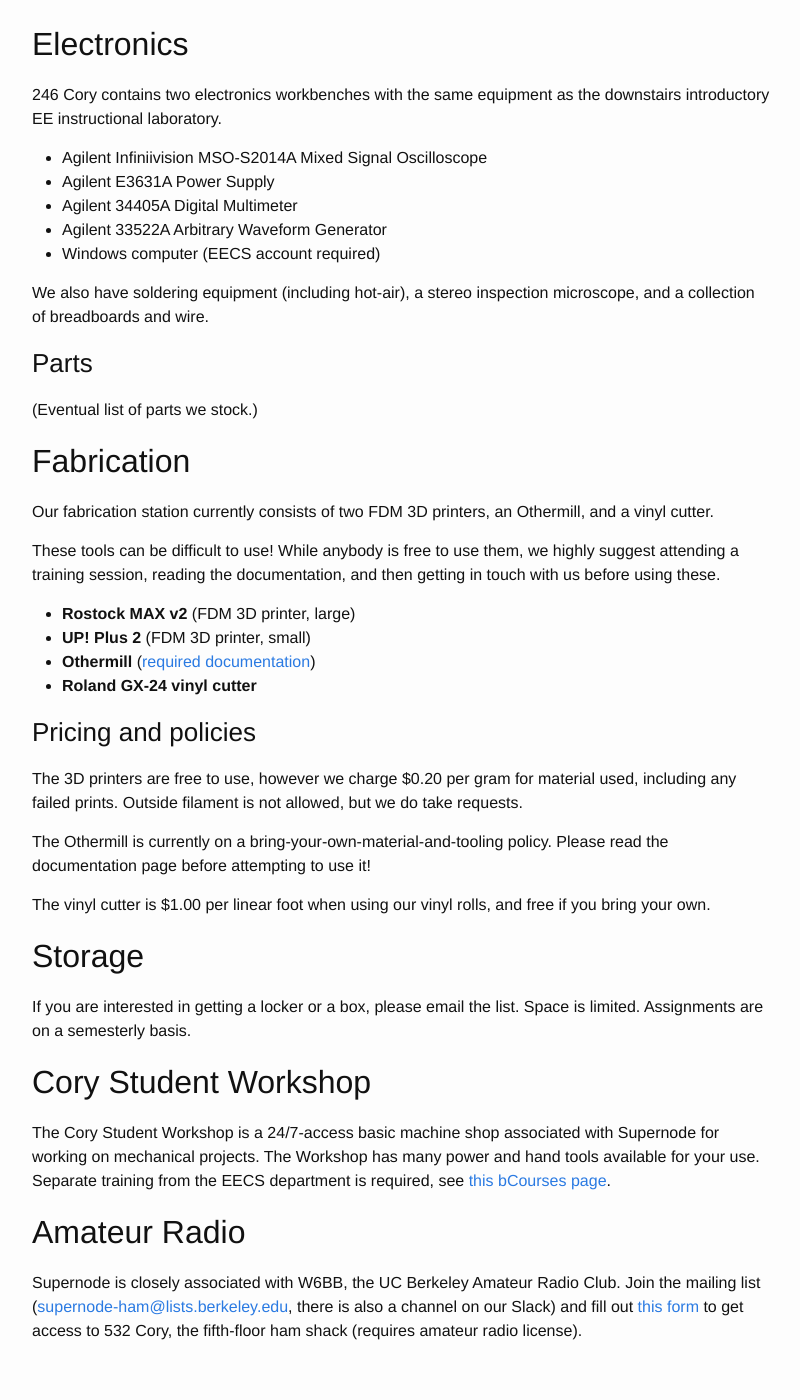
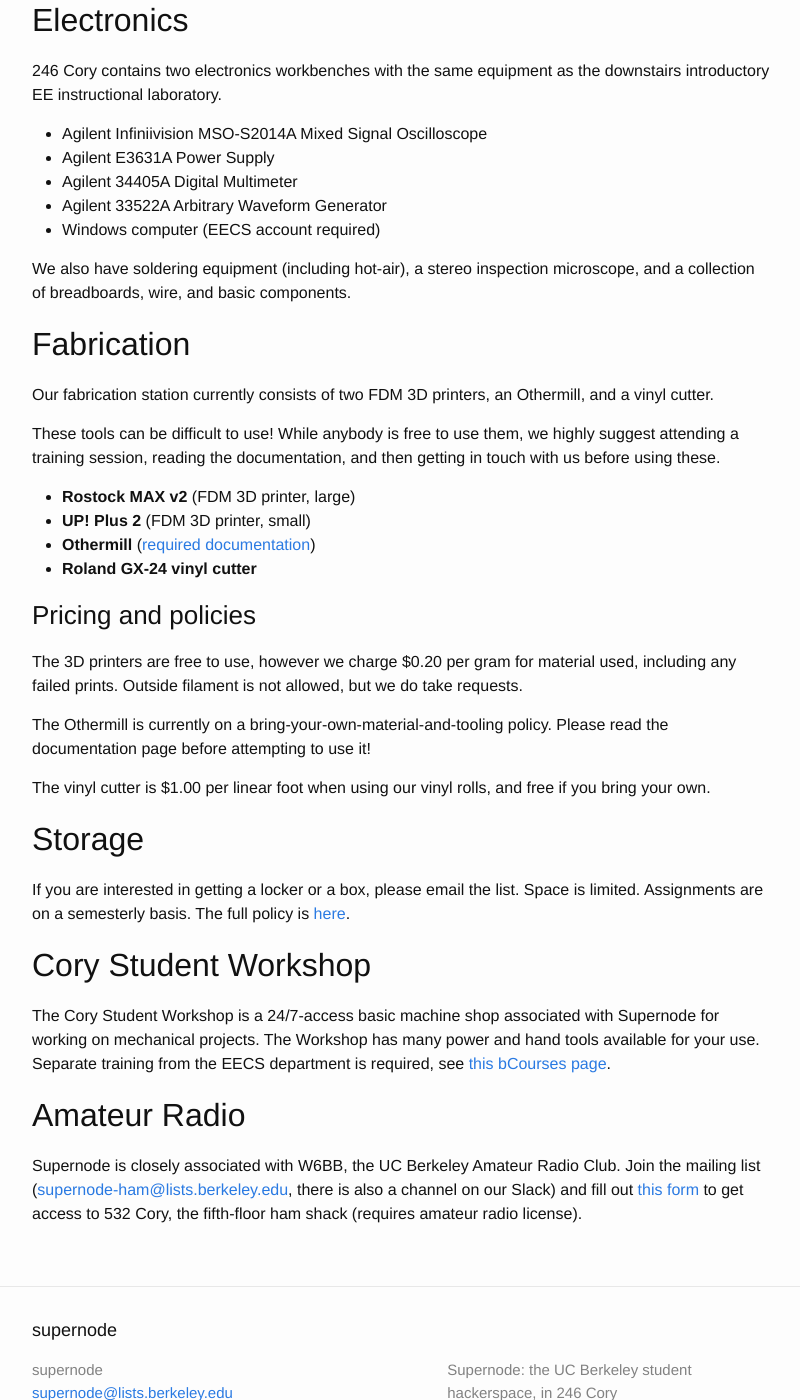
Before and after one commit to ucb-supernode/website, a Jekyll site: the page built from about.md, in a window 1280 px wide and 1400 px high, scrolled down 492 px. Shown: the whole window, without its empty margins (238-1038 px from the left). Built offline with Jekyll 4.4.1, drawn with Linux system fonts in a browser that asks for light colours.

Commit message:
Some basic editing, ready to go live.
Storage page is now linked. A README has been added.

IMPORTANT: the site no longer builds to /staging/.

```diff
--- a/_config.yml
+++ b/_config.yml
@@ -10,8 +10,10 @@
 email: supernode@lists.berkeley.edu
 description: > # this means to ignore newlines until "baseurl:"
   Supernode: the UC Berkeley student hackerspace, in 246 Cory
-baseurl: "/staging" # the subpath of your site, e.g. /blog
+baseurl: "" # the subpath of your site, e.g. /blog
 url: "https://supernode.berkeley.edu" # the base hostname & protocol for your site
 
 # Build settings
 markdown: kramdown
+
+exclude: ["README.md"]
--- a/about.md
+++ b/about.md
@@ -23,10 +23,7 @@
 * Agilent 33522A Arbitrary Waveform Generator
 * Windows computer (EECS account required)
 
-We also have soldering equipment (including hot-air), a stereo inspection microscope, and a collection of breadboards and wire.
-
-### Parts
-(Eventual list of parts we stock.)
+We also have soldering equipment (including hot-air), a stereo inspection microscope, and a collection of breadboards, wire, and basic components.
 
 
 Fabrication
@@ -50,7 +47,7 @@
 
 Storage
 ---------
-If you are interested in getting a locker or a box, please email the list. Space is limited. Assignments are on a semesterly basis.
+If you are interested in getting a locker or a box, please email the list. Space is limited. Assignments are on a semesterly basis. The full policy is [here]({{ site.baseurl }}/storage/).
 
 
 Cory Student Workshop
```
Also changed, not shown: _includes/intro.md (+1 -10 lines), README.md (added), assets/logo.png.
